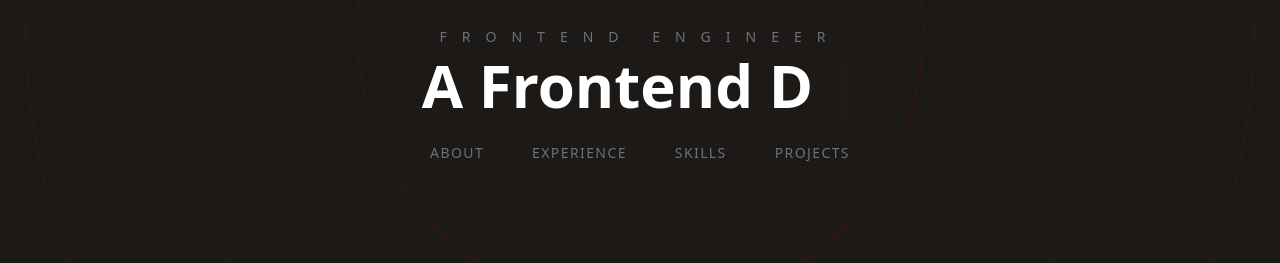
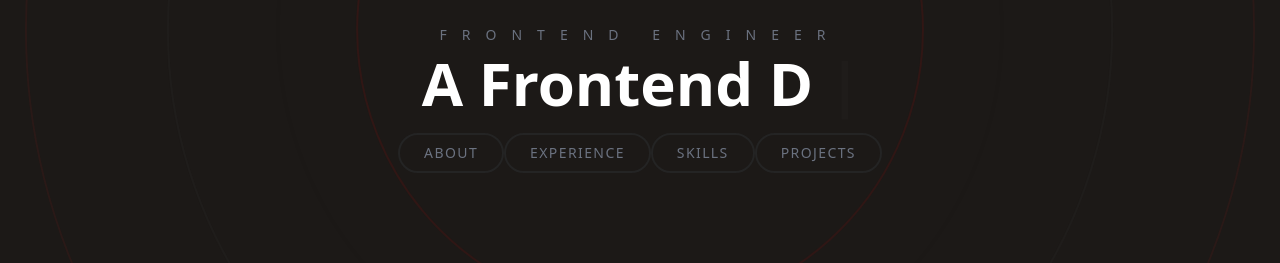
Before and after one commit to Sven-27/sven-pro-portfolio, a Next.js app: page / in a window 1280 px wide. Shown: the part 397-660 px from the top of the page. Built offline with nearby package versions, Linux system fonts and the light colour scheme.

Commit message:
fixed border

```diff
--- a/src/styles/globals.css
+++ b/src/styles/globals.css
@@ -5,6 +5,6 @@
 @layer components{
   .heroButton{
     @apply px-6 py-2 border-[#242424] rounded-full uppercase text-sm tracking-widest text-gray-500 transition-all
-    hover:border-[#fff]/40 hover:text-[#F7AB0A]/40
+     hover:text-[#F7AB0A]/40 border-2 hover:border-[#F7AB0A]/40
   }
 }
```
